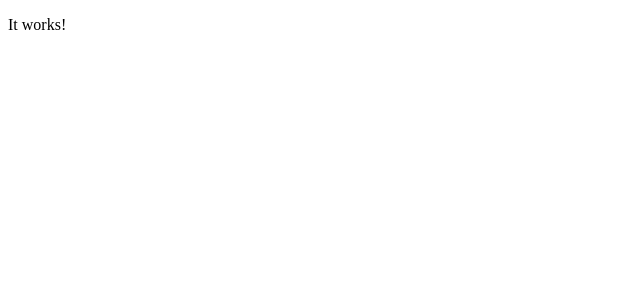
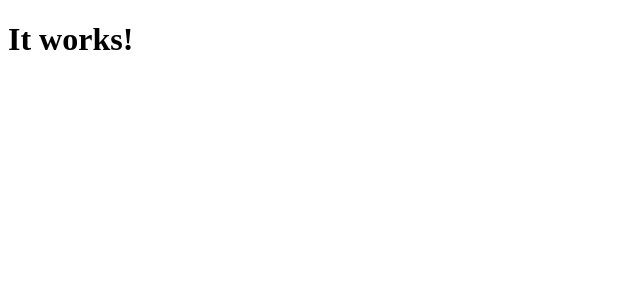
Before and after one commit to RhydianJenkins/react-prisma, a React app: page / in a window 1280 px wide. Shown: the top 300 px of the page, without its empty margins (0-640 px from the left). Built offline with nearby package versions, Linux system fonts and the light colour scheme.

Commit message:
Small test push

```diff
--- a/src/components/App.js
+++ b/src/components/App.js
@@ -1,6 +1,6 @@
 function App() {
   return (
-    <p>It works!</p>
+    <h1>It works!</h1>
   );
 }
 
```
